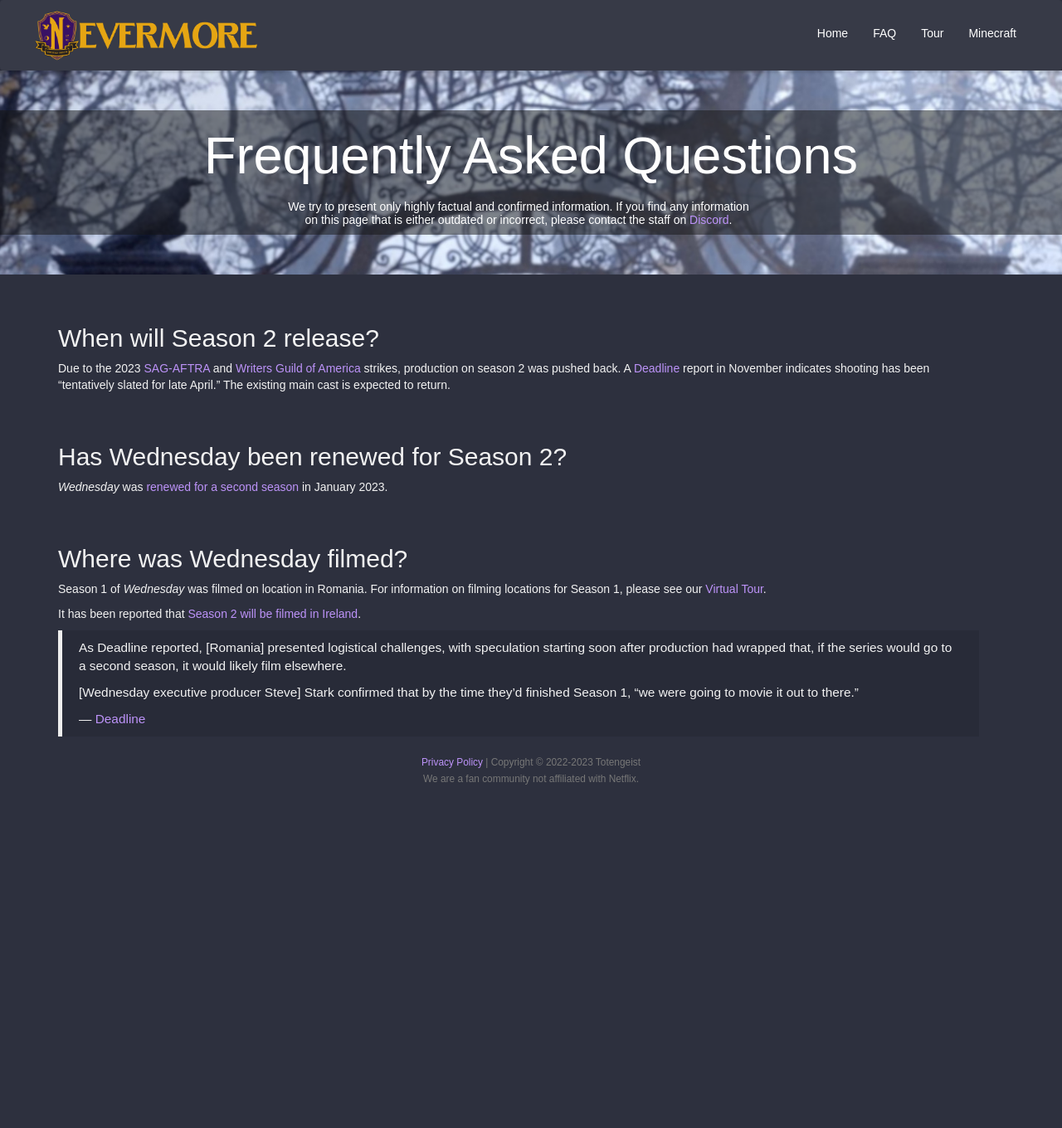
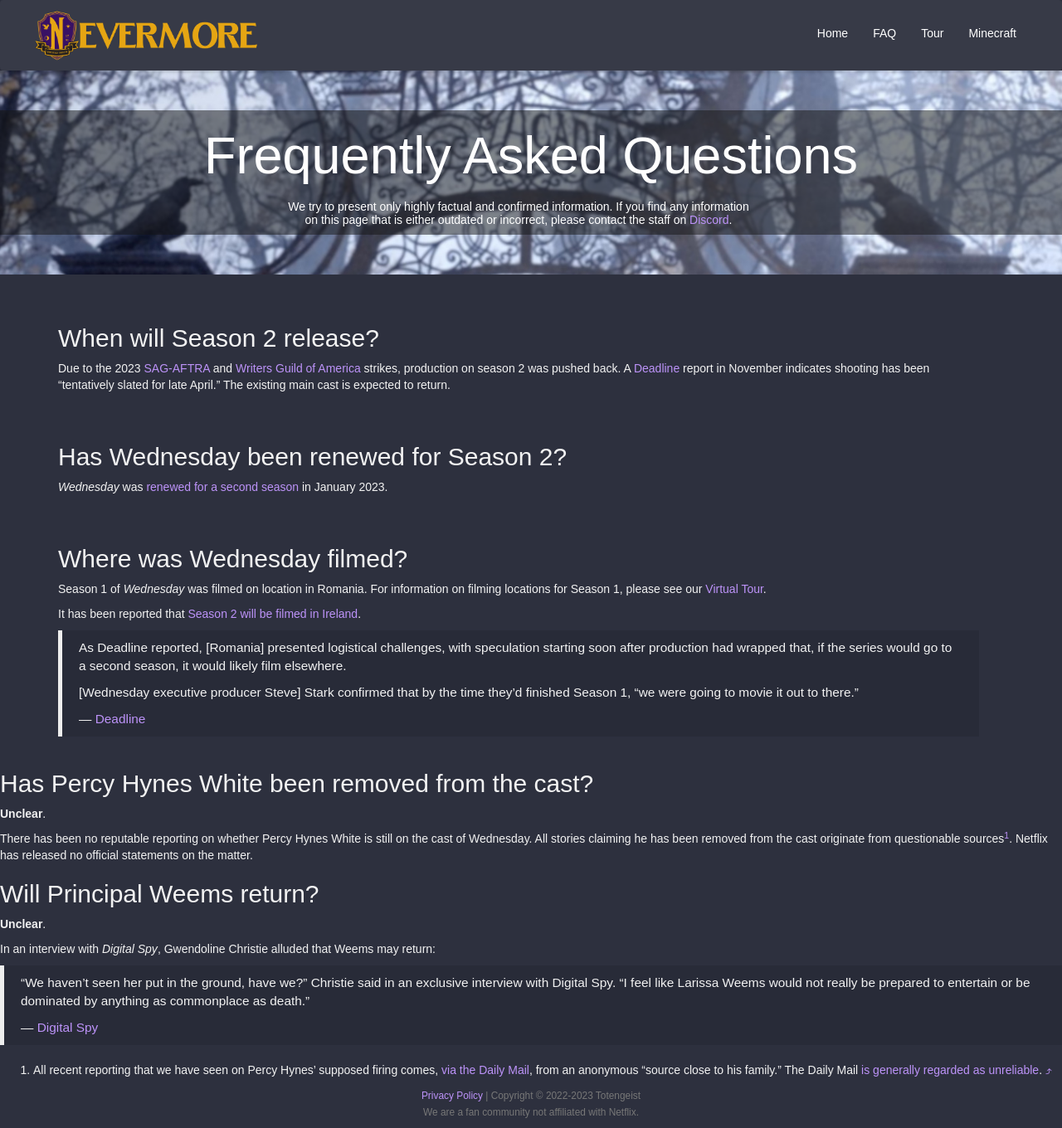
Before and after one commit to Totengeist/wednesdayseries.com, a Jekyll site: the page built from faq.md, in a window 1280 px wide. Shown: the whole page at 83% size. Built offline with Jekyll 4.4.1, drawn with Linux system fonts in a browser that asks for light colours; nearby versions of some CDN libraries; before the commit the page ends 958 px from its top, so only the background shows below that.

Commit message:
Add information to the FAQ

```diff
--- a/faq.md
+++ b/faq.md
@@ -30,11 +30,31 @@
 
 </div></div>
 
+## Has Percy Hynes White been removed from the cast?
+
+**Unclear**.
+
+There has been no reputable reporting on whether Percy Hynes White is still on the cast of Wednesday. All stories claiming he has been removed from the cast originate from questionable sources[^1]. Netflix has released no official statements on the matter.
+
+## Will Principal Weems return?
+
+**Unclear**.
+
+In an interview with *Digital Spy*, Gwendoline Christie alluded that Weems may return:
+
+> "We haven't seen her put in the ground, have we?" Christie said in an exclusive interview with Digital Spy. "I feel like Larissa Weems would not really be prepared to entertain or be dominated by anything as commonplace as death."
+>
+> &mdash; [Digital Spy][digitalspy-a42075699]
+
+[^1]: All recent reporting that we have seen on Percy Hynes' supposed firing comes, [via the Daily Mail][dailymail-12454313], from an anonymous "source close to his family." The Daily Mail [is generally regarded as unreliable][theguardian-dailymail].
 
 [_discord]: {{ "/" | relativize_url }} "Nevermore Discord"
 [_tour]: tour.html "Virtual Tour of Filming Locations"
+[dailymail-12454313]: https://www.dailymail.co.uk/tvshowbiz/article-12454313/Percy-Hynes-White-dropped-Netflix-Wednesday-sex-assault-allegation.html
+[theguardian-dailymail]: https://www.theguardian.com/technology/2017/feb/08/wikipedia-bans-daily-mail-as-unreliable-source-for-website
 [deadline-1235212712]: https://deadline.com/2023/01/wednesday-renewed-second-season-netflix-1235212712/ "Deadline: ‘Wednesday’ Renewed For Season 2 By Netflix"
 [deadline-1235601823]: https://deadline.com/2023/11/wednesday-production-move-ireland-season-2-start-romania-1235601823/ "Deadline: ‘Wednesday’ Moving Production To Ireland As Season 2 Eyes Spring Start"
 [deadline-1235613439]: https://deadline.com/2023/11/wednesday-production-season-2-move-ireland-1235613439/ "Deadline: ‘Wednesday’ EP Steve Stark Talks Production Move To Ireland, Teases Season 2"
+[digitalspy-a42075699]: https://www.digitalspy.com/tv/ustv/a42075699/wednesday-gwendoline-christie-season-2-return/
 [wiki-sag]: https://en.wikipedia.org/wiki/2023_SAG-AFTRA_strike "Wikipedia: 2023 SAG-AFTRA strike"
 [wiki-wga]: https://en.wikipedia.org/wiki/2023_Writers_Guild_of_America_strike "Wikipedia: 2023 Writers Guild of America strike"
```
